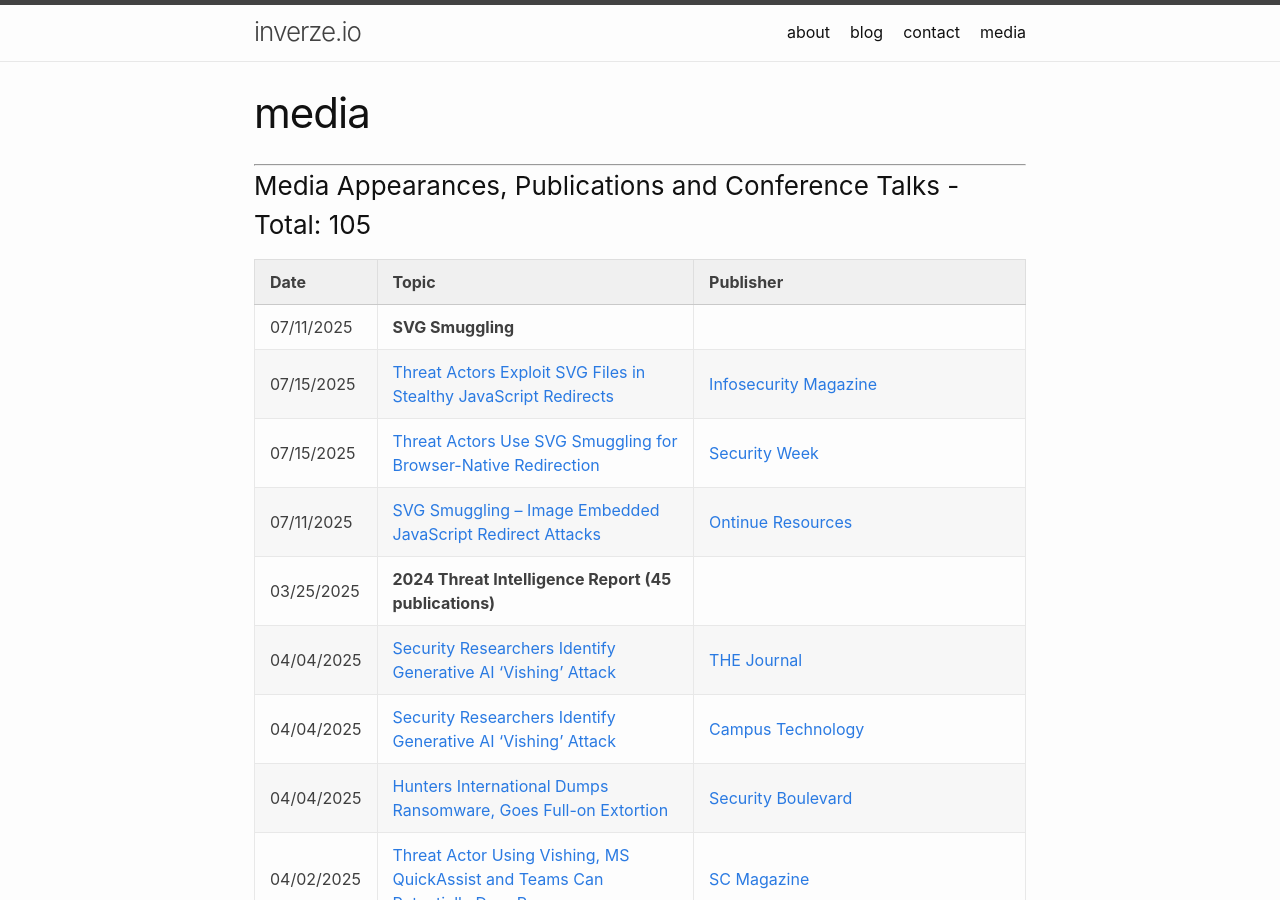
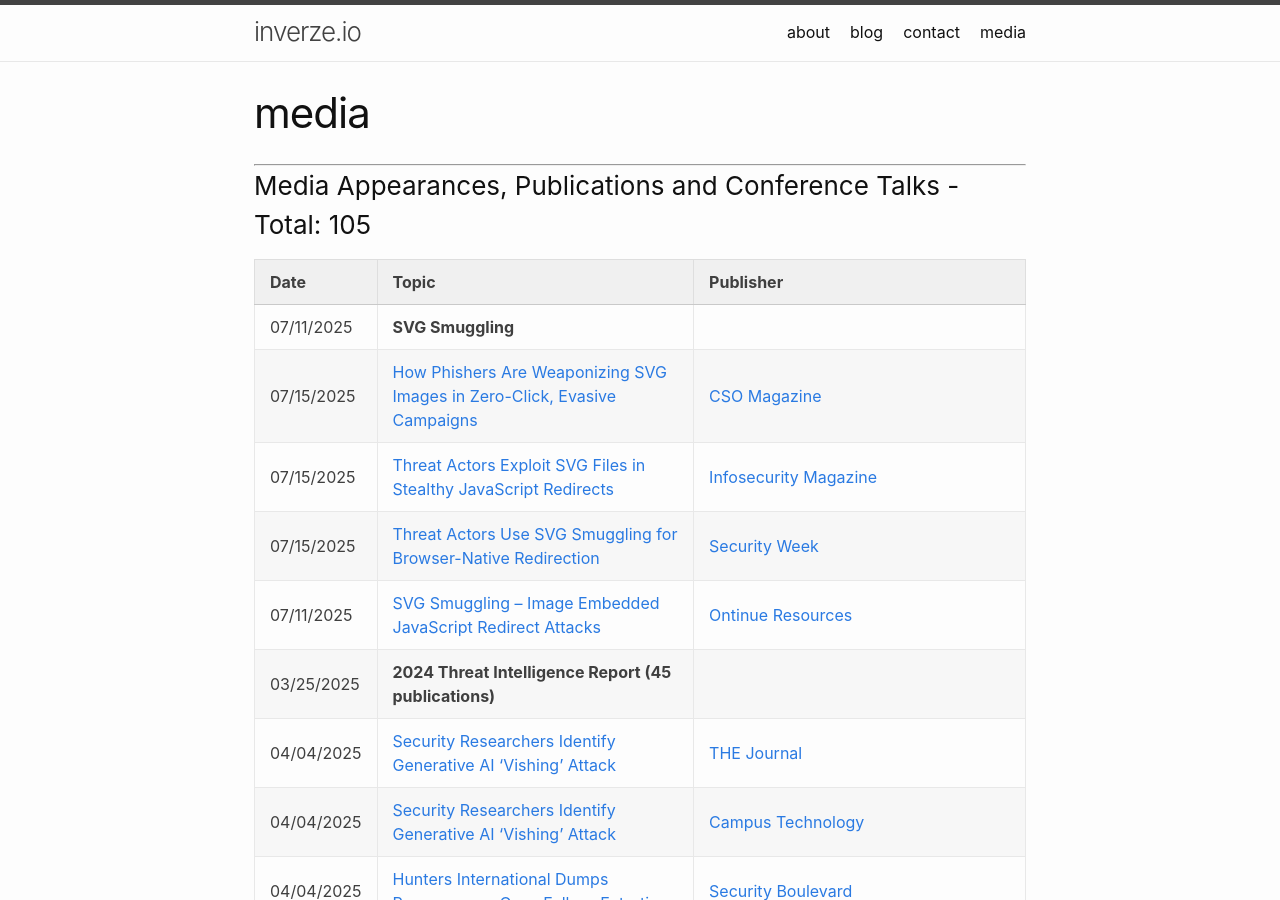
Before and after one commit to inverzeio/blog, a Jekyll site: the page built from media.md, in a window 1280 px wide and 900 px high. Built offline with Jekyll 4.4.1, drawn with Linux system fonts in a browser that asks for light colours.

Commit message:
Update media.md

```diff
--- a/media.md
+++ b/media.md
@@ -10,6 +10,7 @@
 | Date | Topic | Publisher |
 | ------------- | :------------- | :------------- |
 | 07/11/2025 | **SVG Smuggling** |
+| 07/15/2025 | [How Phishers Are Weaponizing SVG Images in Zero-Click, Evasive Campaigns](https://www.csoonline.com/article/4022432/how-phishers-are-weaponizing-svg-images-in-zero-click-evasive-campaigns.html) | [CSO Magazine](https://www.csoonline.com)
 | 07/15/2025 | [Threat Actors Exploit SVG Files in Stealthy JavaScript Redirects](https://www.infosecurity-magazine.com/news/hackers-svg-files-javascript/) | [Infosecurity Magazine](https://www.infosecurity-magazine.com) |
 | 07/15/2025 | [Threat Actors Use SVG Smuggling for Browser-Native Redirection](https://www.securityweek.com/threat-actors-use-svg-smuggling-for-browser-native-redirection/) | [Security Week](https://www.securityweek.com/) |
 | 07/11/2025 | [SVG Smuggling – Image Embedded JavaScript Redirect Attacks](https://www.ontinue.com/resource/blog-svg-smuggling/) | [Ontinue Resources](https://www.ontinue.com/resources/) |
```
